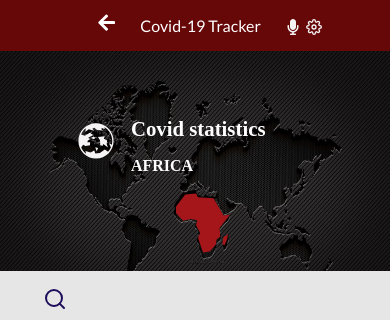
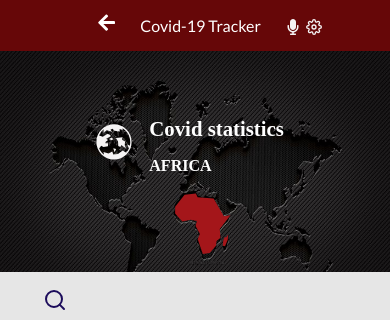
Before and after one commit to nedjwab/Covid19-tracker, a React (Create React App) app: page / in a window 390 px wide. Shown: the top 320 px of the page. Built offline with nearby package versions, Linux system fonts and the light colour scheme; no server answers.

Commit message:
Adjust margin

```diff
--- a/src/App.css
+++ b/src/App.css
@@ -177,7 +177,7 @@ input {
     font-size: 1.3rem;
     font-weight: 600;
     color: white;
-    margin-right: 3rem;
+    margin-right: 0.7rem;
   }
 
   .banner-text {
@@ -186,8 +186,8 @@ input {
 
   .map-unique {
     position: relative;
-    left:2.5rem;
+    left:1.3rem;
     color:#A4161A;
-    font-size: 4rem;
+    font-size: 4.1rem;
   }
 }
```
